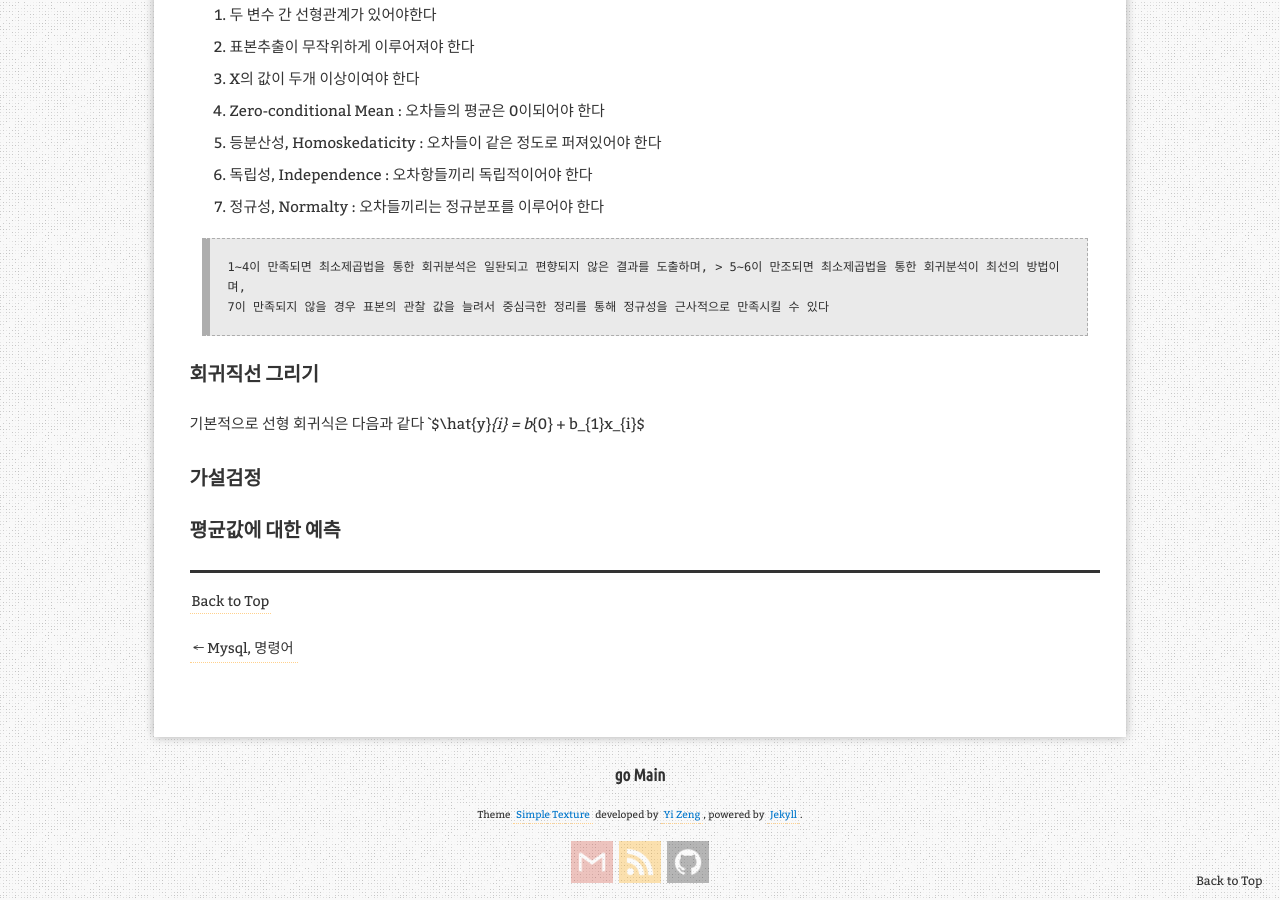
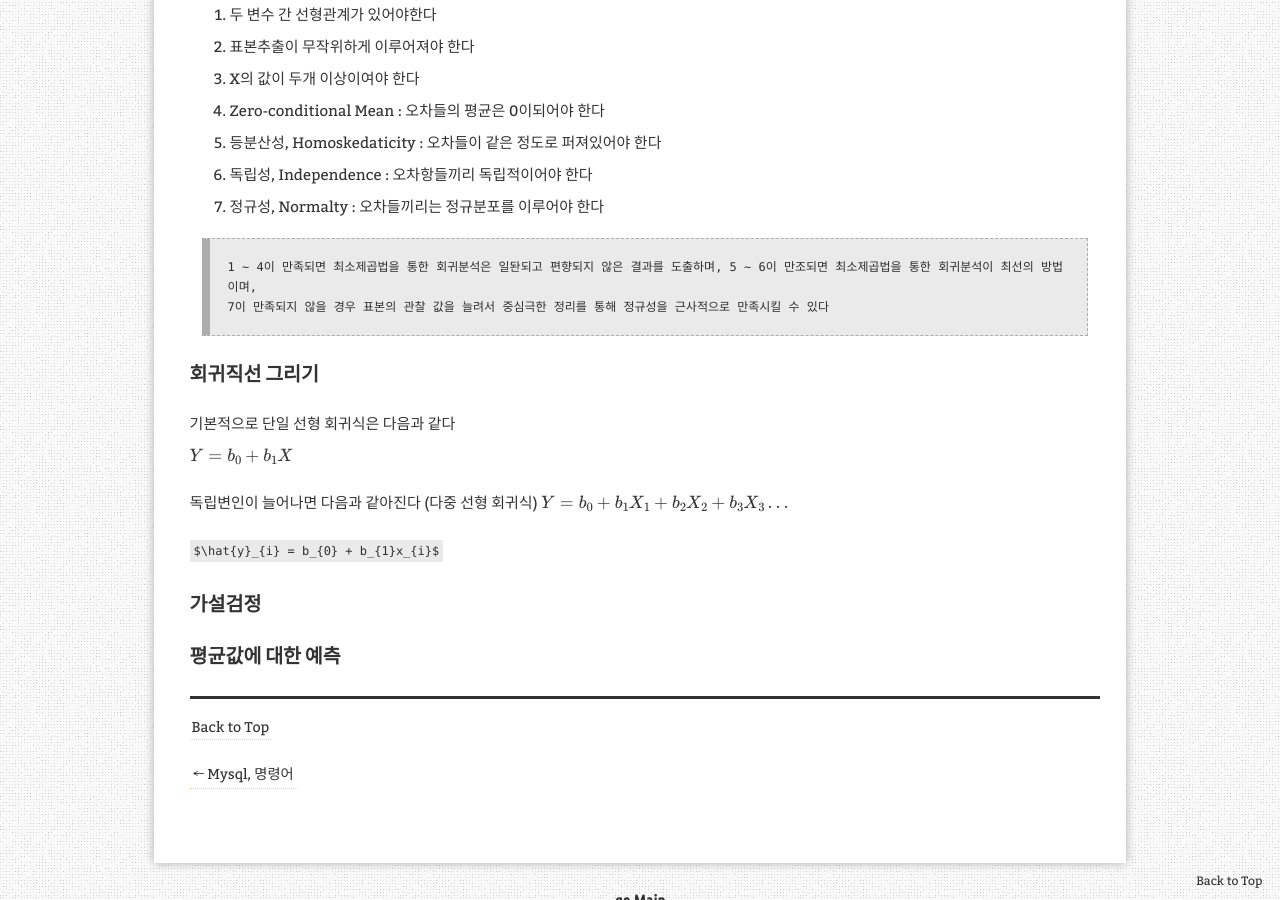
Before and after one commit to aristohyun/aristohyun.github.io, a Jekyll site: the page built from _posts/2021-06-25-Regression.md, in a window 1280 px wide and 900 px high, scrolled down 1103 px. Built offline with Jekyll 4.4.1, drawn with Linux system fonts in a browser that asks for light colours; formulas are drawn with MathJax 3; comment, search, counter and statistics services are not loaded.

Commit message:
Update 2021-06-25-Regression.md

```diff
--- a/_posts/2021-06-25-Regression.md
+++ b/_posts/2021-06-25-Regression.md
@@ -35,14 +35,20 @@ redirect_from:
 6. 독립성, Independence : 오차항들끼리 독립적이어야 한다
 7. 정규성, Normalty : 오차들끼리는 정규분포를 이루어야 한다
 
-> 1~4이 만족되면 최소제곱법을 통한 회귀분석은 일돤되고 편향되지 않은 결과를 도출하며,   > 5~6이 만조되면 최소제곱법을 통한 회귀분석이 최선의 방법이며,
+> 1 ~ 4이 만족되면 최소제곱법을 통한 회귀분석은 일돤되고 편향되지 않은 결과를 도출하며,
+> 5 ~ 6이 만조되면 최소제곱법을 통한 회귀분석이 최선의 방법이며,
 > 7이 만족되지 않을 경우 표본의 관찰 값을 늘려서 중심극한 정리를 통해 정규성을 근사적으로 만족시킬 수 있다
 
 ### 회귀직선 그리기
 
-기본적으로 선형 회귀식은 다음과 같다
-`$\hat{y}_{i} = b_{0} + b_{1}x_{i}$
+기본적으로 단일 선형 회귀식은 다음과 같다
+$Y = b_{0} + b_{1}X$
 
+독립변인이 늘어나면 다음과 같아진다 (다중 선형 회귀식)
+$Y = b_{0} + b_{1}X_{1} + b_{2}X_{2} + b_{3}X_{3} ...$
+
+
+`$\hat{y}_{i} = b_{0} + b_{1}x_{i}$`
 
 ### 가설검정
 
```
